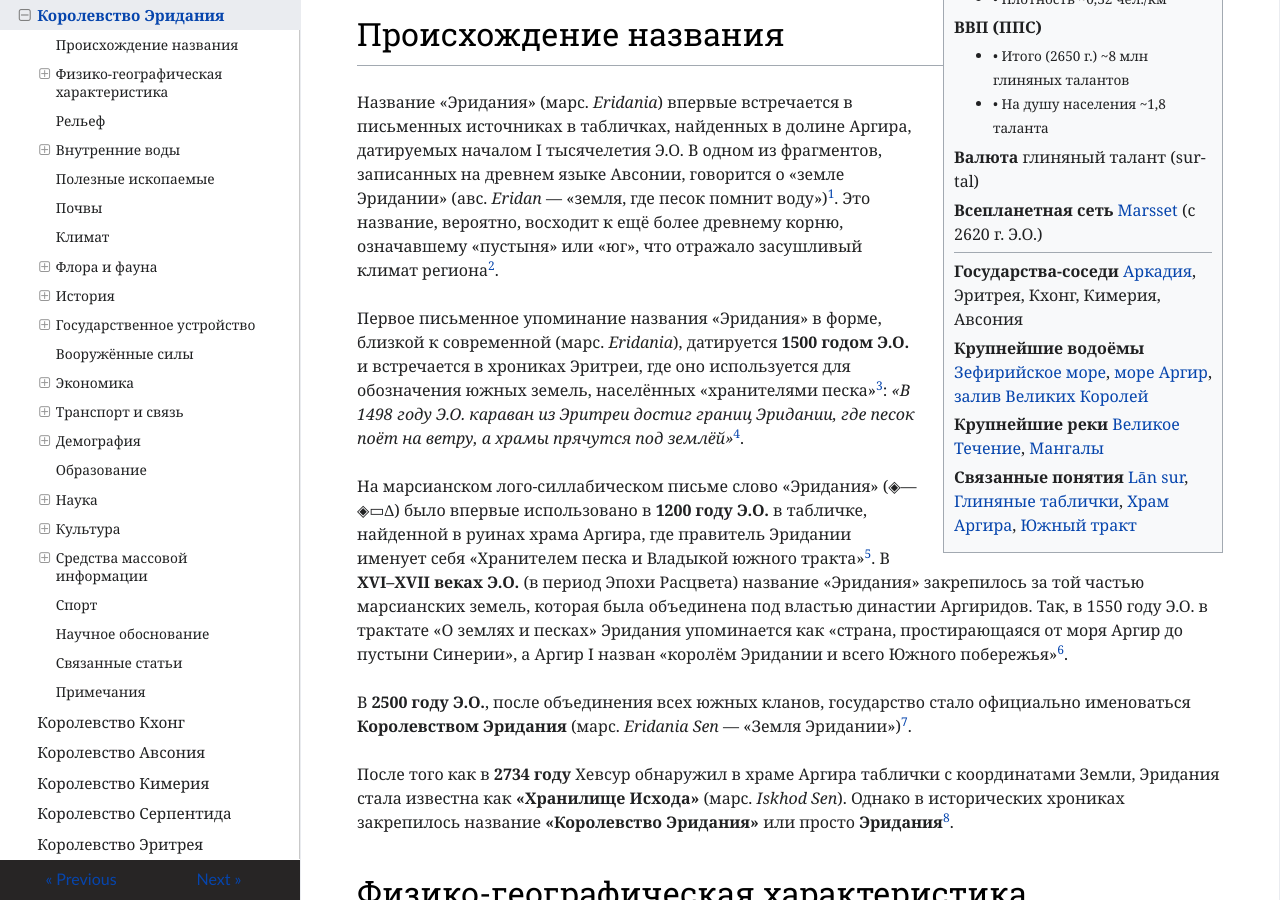
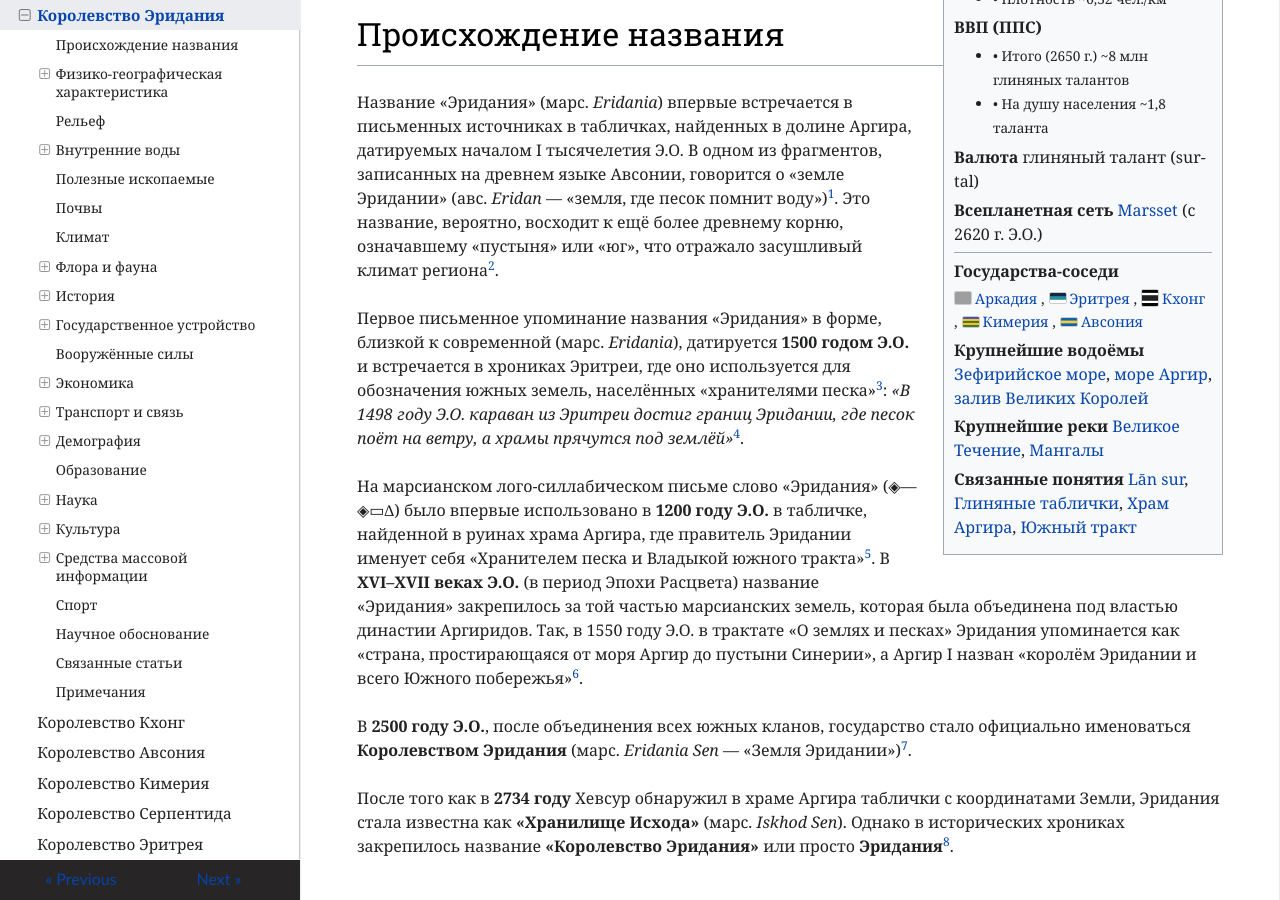
Before and after one commit to ivanhohlov14-bit/mars-encyclopedia, an MkDocs documentation site: the page built from docs/geography/eridania.md, in a window 1280 px wide and 900 px high, scrolled down 1784 px. Built offline with MkDocs 1.6.1, drawn with Linux system fonts in a browser that asks for light colours; nearby versions of some CDN libraries; grey boxes are pictures that could not be loaded.

Commit message:
Update eridania.md

```diff
--- a/docs/geography/eridania.md
+++ b/docs/geography/eridania.md
@@ -64,7 +64,29 @@
   <p><b>Всепланетная сеть</b> <a href="/terms/marsset/">Marsset</a> (с 2620 г. Э.О.)</p>
 
   <hr style="margin: 6px 0;">
-  <p><b>Государства-соседи</b> <a href="/geography/arkadia/">Аркадия</a>, Эритрея, Кхонг, Кимерия, Авсония</p>
+  <p><b>Государства-соседи</b></p>
+<div style="display: flex; flex-wrap: wrap; gap: 2px 4px; margin-top: 2px;">
+  <span style="display: inline-flex; align-items: center; gap: 3px;">
+    <img src="https://raw.githubusercontent.com/ivanhohlov14-bit/mars-encyclopedia/main/docs/assets/images/flag-of-arkadia.png" alt="Флаг Аркадии" style="width: 18px; height: auto; border: 1px solid #ccc; border-radius: 2px;">
+    <a href="/geography/arkadia/">Аркадия</a>
+  </span><span>, </span>
+  <span style="display: inline-flex; align-items: center; gap: 3px;">
+    <img src="https://raw.githubusercontent.com/ivanhohlov14-bit/mars-encyclopedia/main/docs/assets/images/flag-of-eritrea.png" alt="Флаг Эритрея" style="width: 18px; height: auto; border: 1px solid #ccc; border-radius: 2px;">
+    <a href="/geography/eritrea/">Эритрея</a>
+  </span><span>, </span>
+  <span style="display: inline-flex; align-items: center; gap: 3px;">
+    <img src="https://raw.githubusercontent.com/ivanhohlov14-bit/mars-encyclopedia/main/docs/assets/images/flag-of-khong.png" alt="Флаг Кхонга" style="width: 18px; height: auto; border: 1px solid #ccc; border-radius: 2px;">
+    <a href="/geography/khong/">Кхонг</a>
+  </span><span>, </span>
+  <span style="display: inline-flex; align-items: center; gap: 3px;">
+    <img src="https://raw.githubusercontent.com/ivanhohlov14-bit/mars-encyclopedia/main/docs/assets/images/flag-of-kimeria.png" alt="Флаг Кимерии" style="width: 18px; height: auto; border: 1px solid #ccc; border-radius: 2px;">
+    <a href="/geography/kimeria/">Кимерия</a>
+  </span><span>, </span>
+  <span style="display: inline-flex; align-items: center; gap: 3px;">
+    <img src="https://raw.githubusercontent.com/ivanhohlov14-bit/mars-encyclopedia/main/docs/assets/images/flag-of-avsonia.png" alt="Флаг Авсонии" style="width: 18px; height: auto; border: 1px solid #ccc; border-radius: 2px;">
+    <a href="/geography/avsonia/">Авсония</a>
+  </span>
+</div>
   <p><b>Крупнейшие водоёмы</b> <a href="/geography/zephyria-sea/">Зефирийское море</a>, <a href="/geography/argira-sea/">море Аргир</a>, <a href="/geography/gulf-of-great-kings/">залив Великих Королей</a></p>
   <p><b>Крупнейшие реки</b> <a href="/geography/great-current-river/">Великое Течение</a>, <a href="/geography/mangala-river/">Мангалы</a></p>
   <p><b>Связанные понятия</b> <a href="/terms/lan-sur/">Lān sur</a>, <a href="/terms/tablichki/">Глиняные таблички</a>, <a href="/geography/argira-temple/">Храм Аргира</a>, <a href="/geography/southern-road/">Южный тракт</a></p>
```
